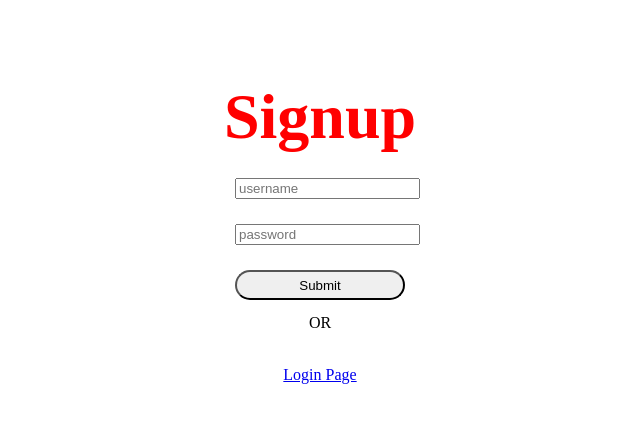
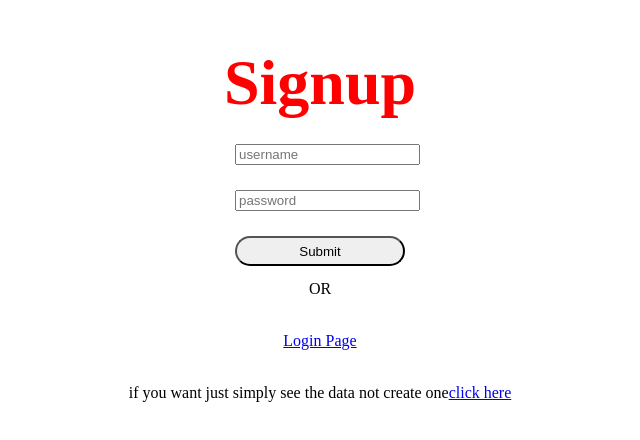
Before and after one commit to ken-kaneki-9/MINIPROJECT_0, a React (Vite) app in the folder frontend/: page /signup in a window 1280 px wide. Shown: the part 198-638 px from the top of the page, without its empty margins (320-960 px from the left). Built offline with nearby package versions, Linux system fonts and the light colour scheme.

Commit message:
updated the link

```diff
--- a/frontend/src/components/Signup/Signup.jsx
+++ b/frontend/src/components/Signup/Signup.jsx
@@ -74,6 +74,12 @@ function Signup() {
       <p>OR</p>
       <br />
       <Link to="/">Login Page</Link> {/* Link to the login page */}
+      <br />
+      <p>
+        if you want just simply see the data not create one
+        <Link to="/hero">click here</Link>{" "}
+      </p>{" "}
+      {/* Link to the login page */}
     </div>
   );
 }
```
